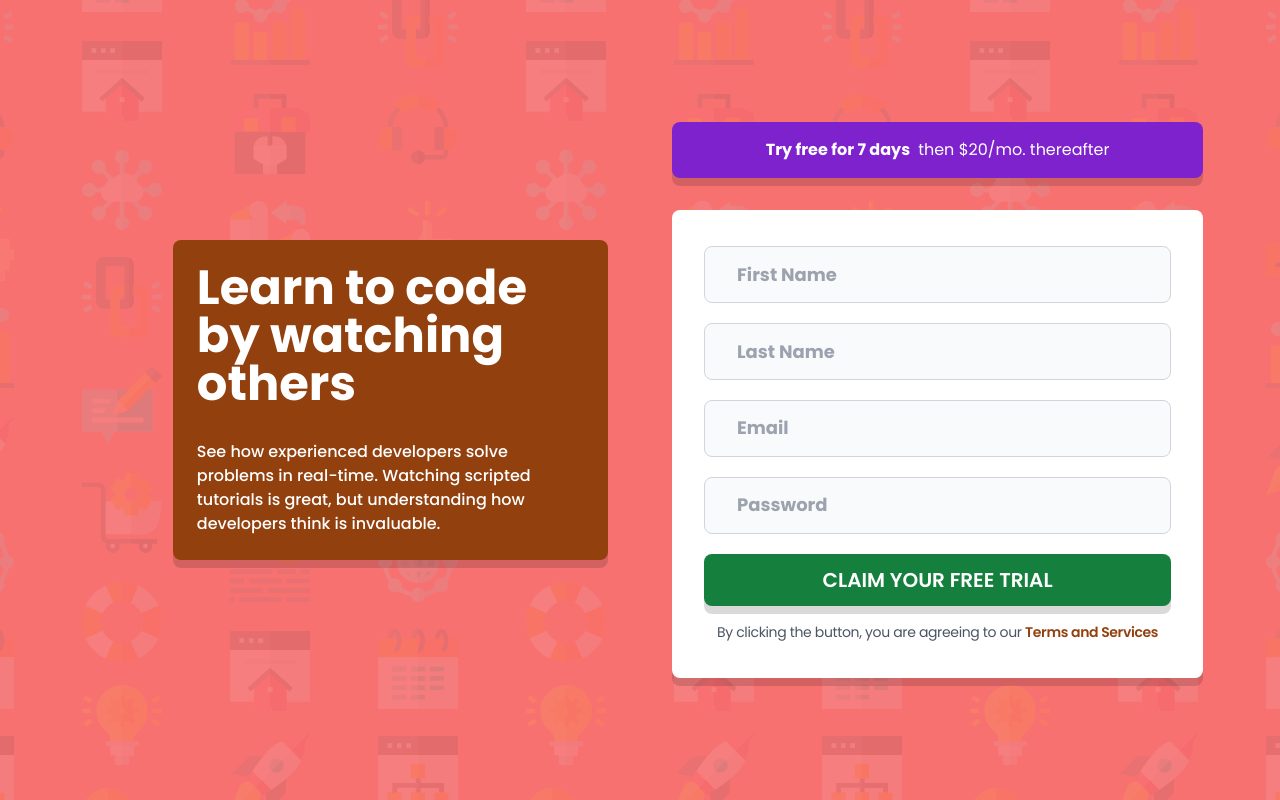
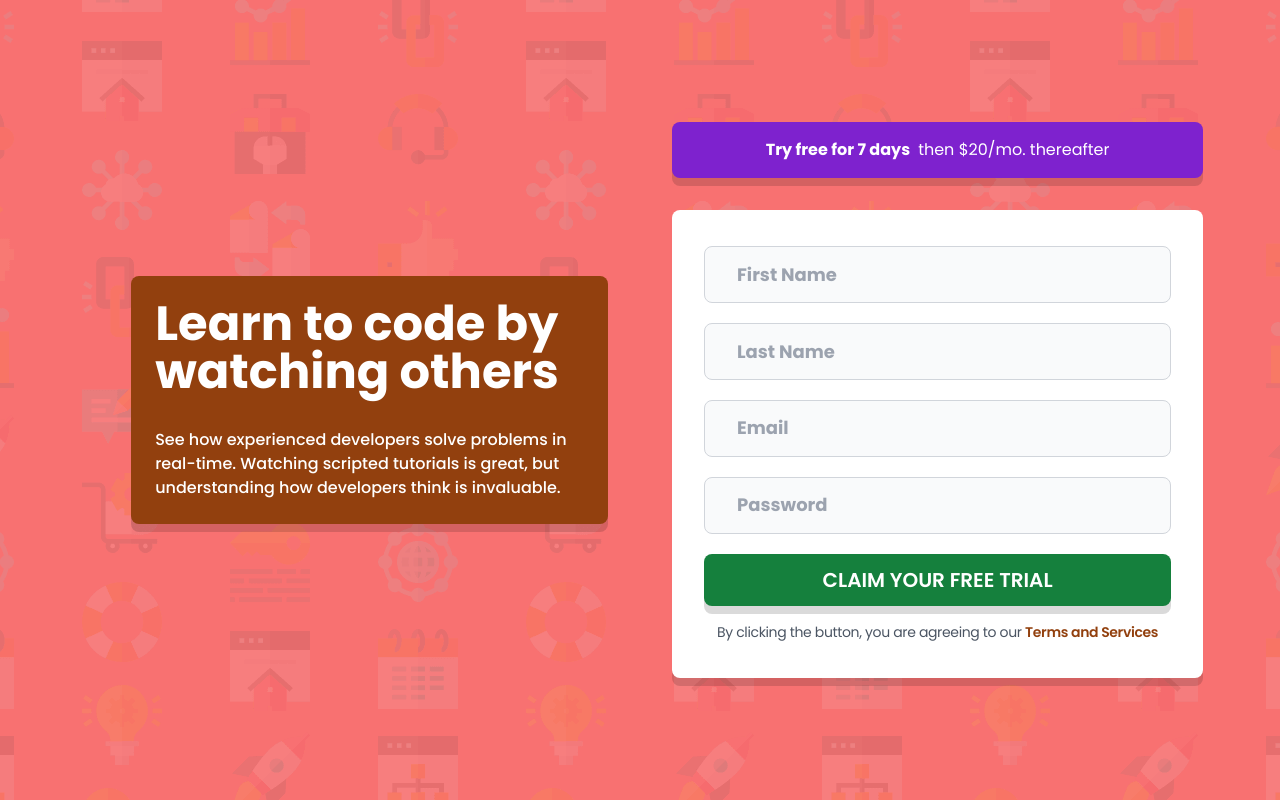
Before and after one commit to Bishalsnghd07/Intro-component-with-sign-up-form, a Next.js app: page / in a window 1280 px wide. Built offline with nearby package versions, Linux system fonts and the light colour scheme.

Commit message:
update responsiveness

```diff
--- a/app/page.tsx
+++ b/app/page.tsx
@@ -8,9 +8,9 @@ export default function Home() {
     <main className="flex font-poppins min-h-screen flex-col items-center justify-center p-8 bg-no-repeat bg-center bg-cover bg-[url('/images/bg-intro-desktop.png')] bg-red-400">
       <section className="grid grid-cols-1 md:grid-cols-2 gap-[3rem] md:gap-[4rem] w-full">
         <div className="flex flex-col items-end md:items-end md:justify-center rounded-xl text-center md:text-left">
-          <div className="bg-amber-800 shadow-card p-6 rounded-lg">
-        <h1 className="text-white text-3xl md:text-5xl font-bold w-full max-w-[24.2rem]">Learn to code by watching others</h1>
-        <p className="text-white font-medium mt-4 md:mt-8 text-md text-center md:text-left max-w-[23.6rem]">See how experienced developers solve problems in real-time. Watching scripted tutorials is great, but understanding how developers think is invaluable.</p>
+          <div className="bg-amber-800 shadow-card p-6 rounded-lg max-w-[29.8rem]">
+        <h1 className="text-white text-3xl md:text-5xl font-bold w-full">Learn to code by watching others</h1>
+        <p className="text-white font-medium mt-4 md:mt-8 text-md text-center md:text-left ">See how experienced developers solve problems in real-time. Watching scripted tutorials is great, but understanding how developers think is invaluable.</p>
           </div>
         </div>
         <section className="flex flex-col items-center justify-center gap-8 max-w-[33.2rem]">
```
